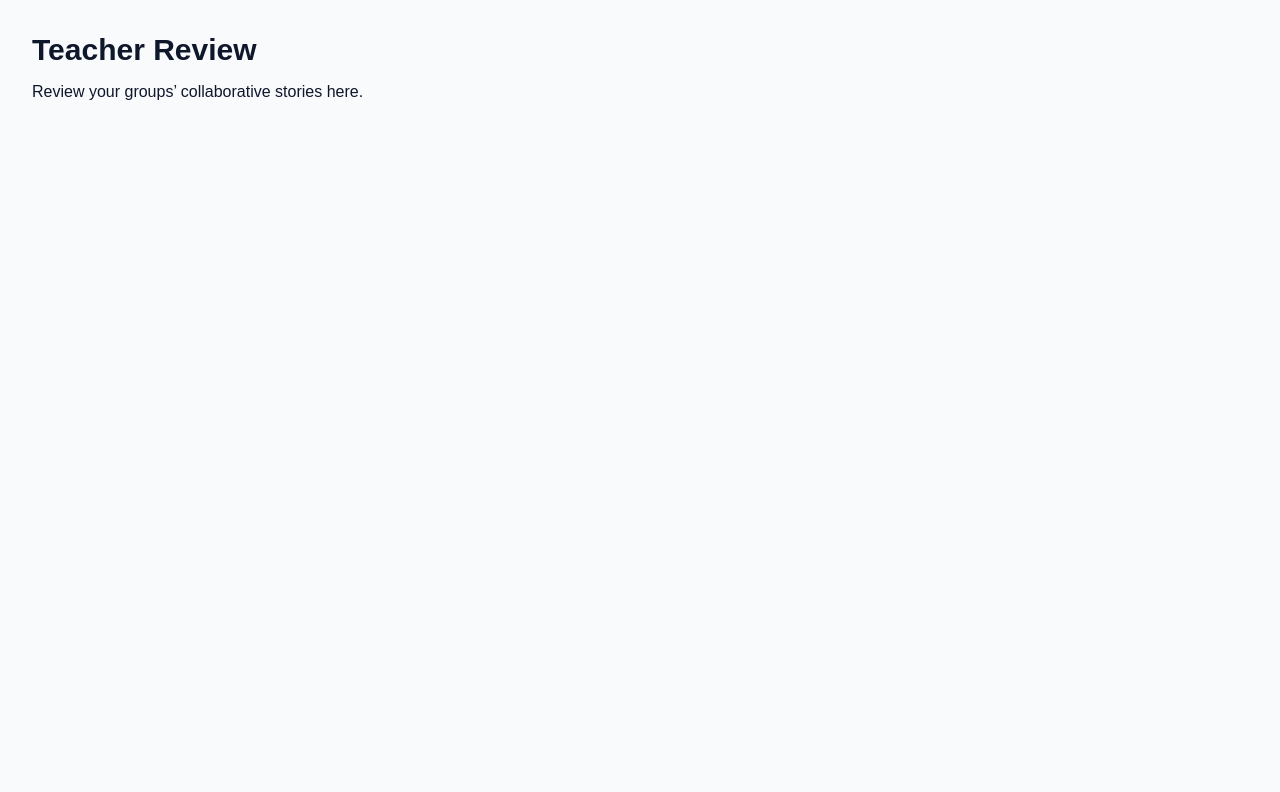
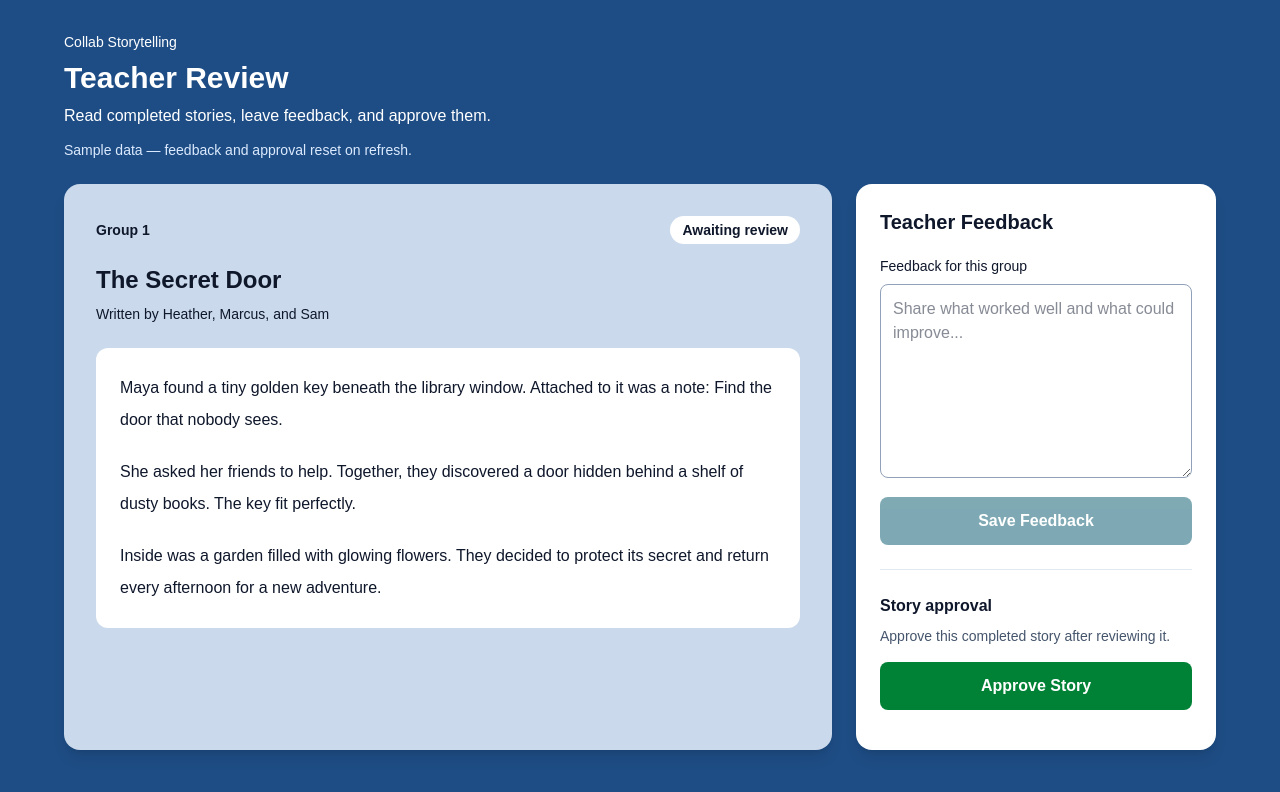
Before and after one commit to Lina-Err404/CSCE4901__Storytelling-Project, a Next.js app: page /teacher-review in a window 1280 px wide. Shown: the top 792 px of the page. Built offline with nearby package versions, Linux system fonts and the light colour scheme.

Commit message:
Add R14 review interface with demo feedback and approval

```diff
--- a/app/teacher-review/page.tsx
+++ b/app/teacher-review/page.tsx
@@ -1,12 +1,145 @@
-// R14: Initial Teacher Review page.
-// Story data and backend integration will be added later.
+"use client";
+
+import { useState } from "react";
+
+// Sample completed story for frontend development.
+// Replace this with backend data when integrating with Shanti.
+const sampleStory = {
+  title: "The Secret Door",
+  group: "Group 1",
+  authors: "Heather, Marcus, and Sam",
+  text: [
+    "Maya found a tiny golden key beneath the library window. Attached to it was a note: Find the door that nobody sees.",
+    "She asked her friends to help. Together, they discovered a door hidden behind a shelf of dusty books. The key fit perfectly.",
+    "Inside was a garden filled with glowing flowers. They decided to protect its secret and return every afternoon for a new adventure.",
+  ],
+};
+
 export default function TeacherReviewPage() {
+  const [feedback, setFeedback] = useState("");
+  const [savedFeedback, setSavedFeedback] = useState("");
+  const [approved, setApproved] = useState(false);
+  const [message, setMessage] = useState("");
+
+  // Save feedback locally for this demo.
+  function saveFeedback() {
+    setSavedFeedback(feedback.trim());
+    setMessage("Feedback saved for this demo session.");
+  }
+
+  // Approval is local until the backend is connected.
+  function approveStory() {
+    setApproved(true);
+    setMessage("Story approved for this demo session.");
+  }
+
   return (
-    <main className="min-h-screen bg-slate-50 p-8 text-slate-900">
-      <h1 className="text-3xl font-bold">Teacher Review</h1>
-      <p className="mt-3">
-        Review your groups’ collaborative stories here.
-      </p>
+    <main className="min-h-screen bg-[#1e4d85] px-4 py-8 text-slate-900 sm:px-8">
+      <div className="mx-auto max-w-6xl">
+        <header className="mb-6 text-white">
+          <p className="text-sm">Collab Storytelling</p>
+          <h1 className="mt-2 text-3xl font-bold">Teacher Review</h1>
+          <p className="mt-2">
+            Read completed stories, leave feedback, and approve them.
+          </p>
+          <p className="mt-3 text-sm text-blue-100">
+            Sample data — feedback and approval reset on refresh.
+          </p>
+        </header>
+
+        <div className="grid gap-6 lg:grid-cols-[1fr_360px]">
+          <article className="rounded-2xl bg-[#cad9eb] p-6 shadow-lg sm:p-8">
+            <div className="flex flex-wrap items-center justify-between gap-3">
+              <p className="text-sm font-semibold">{sampleStory.group}</p>
+              <span className="rounded-full bg-white px-3 py-1 text-sm font-semibold">
+                {approved ? "Approved" : "Awaiting review"}
+              </span>
+            </div>
+
+            <h2 className="mt-5 text-2xl font-bold">{sampleStory.title}</h2>
+            <p className="mt-2 text-sm">
+              Written by {sampleStory.authors}
+            </p>
+
+            <div className="mt-6 space-y-5 rounded-xl bg-white p-6 leading-8">
+              {sampleStory.text.map((paragraph, index) => (
+                <p key={index}>{paragraph}</p>
+              ))}
+            </div>
+          </article>
+
+          <aside
+            aria-labelledby="feedback-heading"
+            className="self-start rounded-2xl bg-white p-6 shadow-lg"
+          >
+            <h2 id="feedback-heading" className="text-xl font-bold">
+              Teacher Feedback
+            </h2>
+
+            <label
+              htmlFor="feedback"
+              className="mb-2 mt-5 block text-sm font-medium"
+            >
+              Feedback for this group
+            </label>
+            <textarea
+              id="feedback"
+              rows={7}
+              value={feedback}
+              onChange={(event) => {
+                setFeedback(event.target.value);
+                setMessage("");
+              }}
+              placeholder="Share what worked well and what could improve..."
+              className="w-full rounded-lg border border-slate-400 p-3 focus:outline-2 focus:outline-offset-2 focus:outline-blue-700"
+            />
+
+            <button
+              type="button"
+              onClick={saveFeedback}
+              disabled={
+                !feedback.trim() || feedback.trim() === savedFeedback
+              }
+              className="mt-3 w-full rounded-lg bg-[#00566b] px-4 py-3 font-semibold text-white hover:bg-[#004353] disabled:cursor-not-allowed disabled:opacity-50"
+            >
+              Save Feedback
+            </button>
+
+            {savedFeedback && (
+              <div className="mt-5">
+                <h3 className="text-sm font-semibold">Saved feedback</h3>
+                <p className="mt-2 whitespace-pre-wrap break-words text-sm">
+                  {savedFeedback}
+                </p>
+              </div>
+            )}
+
+            <div className="mt-6 border-t border-slate-200 pt-6">
+              <h3 className="font-semibold">Story approval</h3>
+              <p className="mt-2 text-sm text-slate-600">
+                Approve this completed story after reviewing it.
+              </p>
+              <button
+                type="button"
+                onClick={approveStory}
+                disabled={approved || feedback.trim() !== savedFeedback}
+                className="mt-4 w-full rounded-lg bg-green-700 px-4 py-3 font-semibold text-white hover:bg-green-800 disabled:cursor-not-allowed disabled:opacity-50"
+              >
+                {approved ? "Approved" : "Approve Story"}
+              </button>
+              {feedback.trim() !== savedFeedback && (
+                <p className="mt-2 text-sm text-slate-600">
+                  Save your feedback before approving.
+                </p>
+              )}
+            </div>
+
+            <p role="status" className="mt-4 text-sm font-medium">
+              {message}
+            </p>
+          </aside>
+        </div>
+      </div>
     </main>
   );
 }
```
